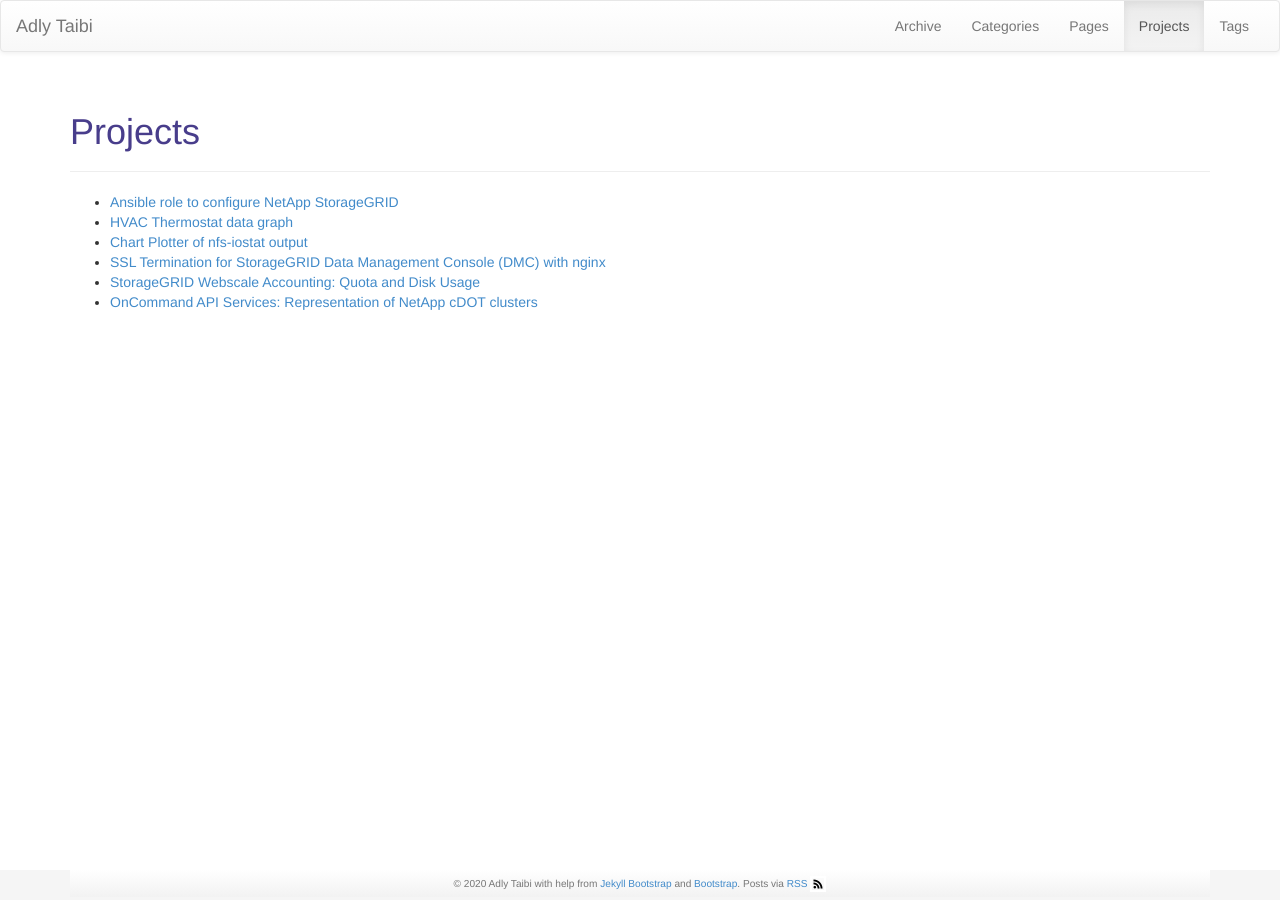
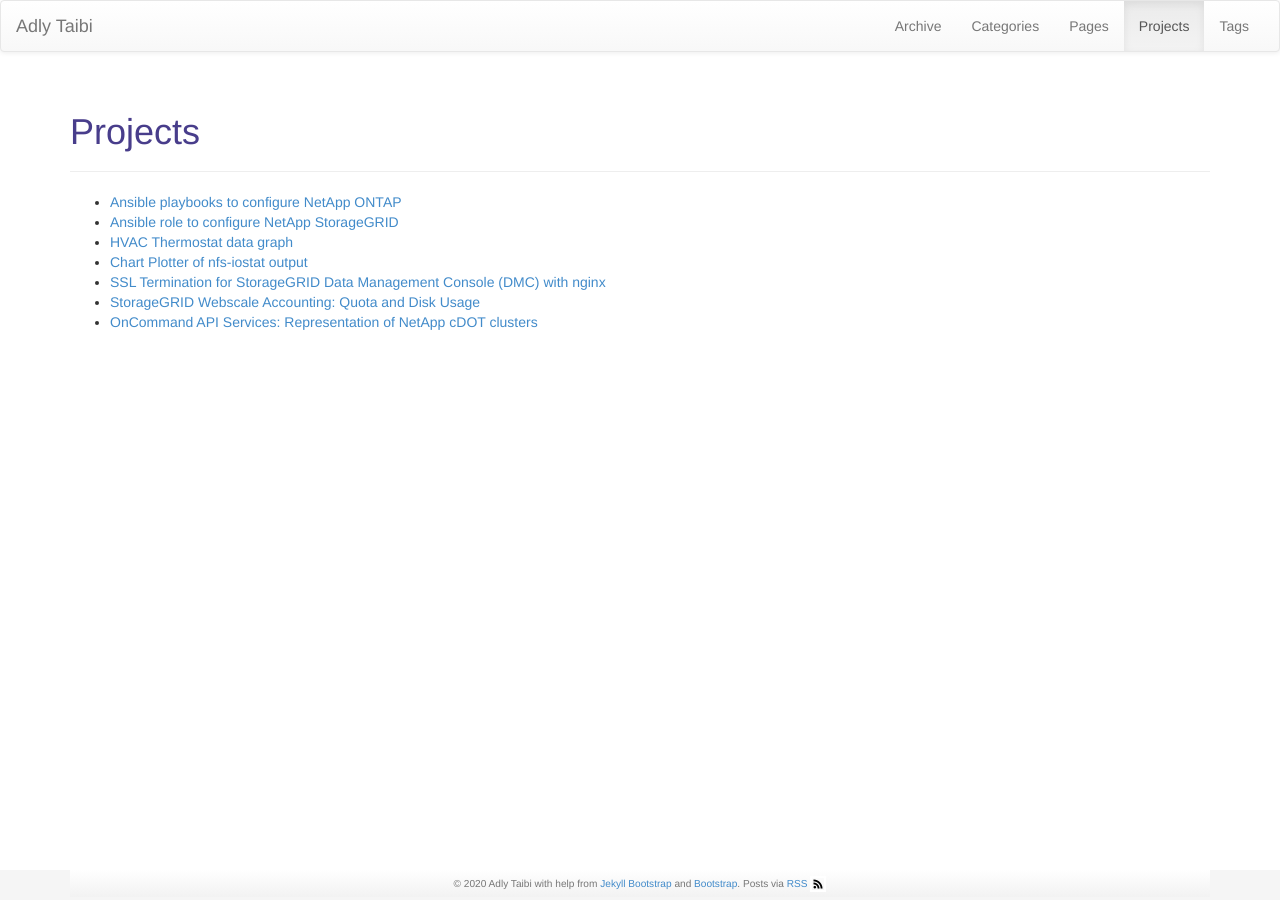
Before and after one commit to adlytaibi/adlytaibi.github.io, a Jekyll site: the page built from pages/projects.md, in a window 1280 px wide. Built offline with Jekyll 4.4.1, drawn with Linux system fonts in a browser that asks for light colours.

Commit message:
added project

```diff
--- a/pages/projects.md
+++ b/pages/projects.md
@@ -5,6 +5,7 @@ description: Projects on GitHub
 group: navigation
 ---
 
+- [Ansible playbooks to configure NetApp ONTAP](https://adlytaibi.github.io/ontap_config)
 - [Ansible role to configure NetApp StorageGRID](https://adlytaibi.github.io/sgws_config)
 - [HVAC Thermostat data graph](https://adlytaibi.github.io/hvac)
 - [Chart Plotter of nfs-iostat output](https://adlytaibi.github.io/nfsioplotter)
```
